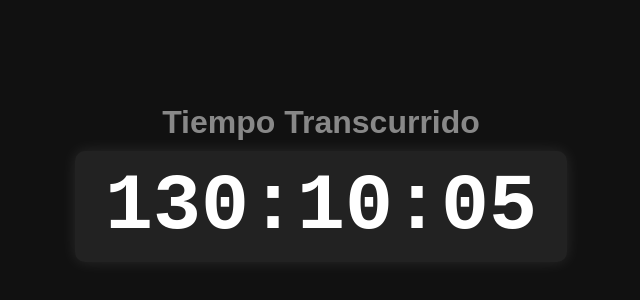
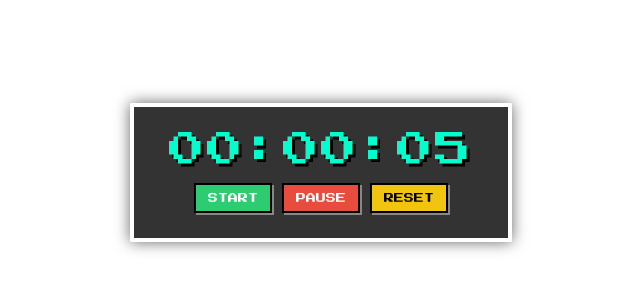
Before and after one commit to nobodyst/contador, a plain HTML site: page index.html in a window 1280 px wide. Shown: the part 228-528 px from the top of the page, without its empty margins (319-959 px from the left). Drawn offline with Linux system fonts and the light colour scheme.

Commit message:
contador de 0

```diff
--- a/index.html
+++ b/index.html
@@ -3,71 +3,147 @@
 <head>
     <meta charset="UTF-8">
     <meta name="viewport" content="width=device-width, initial-scale=1.0">
-    <title>Contador de Tiempo</title>
+    <title>Contador Retro Stream</title>
+
+    <link href="https://fonts.googleapis.com/css2?family=Press+Start+2P&display=swap" rel="stylesheet">
+
     <style>
+        /* 2. ESTILOS CSS CON LA FUENTE RETRO APLICADA */
         body {
-            font-family: Arial, sans-serif;
+            margin: 0;
+            padding: 0;
+            background-color: transparent; /* Fondo transparente ideal para OBS */
             display: flex;
             justify-content: center;
             align-items: center;
             height: 100vh;
-            margin: 0;
-            background-color: #111;
-            color: #fff;
+            overflow: hidden;
+            font-family: 'Press Start 2P', cursive; /* Aplicamos la fuente a todo */
+            color: #ffffff;
         }
-        .contador-contenedor {
+
+        /* Contenedor del contador con estética Pixel Art */
+        .contador-container {
             text-align: center;
+            background-color: rgba(0, 0, 0, 0.8); /* Fondo oscuro semitransparente */
+            padding: 25px 35px;
+            border: 4px solid #ffffff;
+            border-radius: 2px;
+            box-shadow: 0px 0px 15px rgba(0, 0, 0, 0.6);
         }
-        h1 {
-            font-size: 2rem;
-            margin-bottom: 10px;
-            color: #888;
+
+        /* Estilo y tamaño de los números del contador */
+        .tiempo {
+            font-size: 36px; /* Tamaño grande y legible */
+            letter-spacing: 2px;
+            color: #00ffcc; /* Color cian estilo neón retro */
+            text-shadow: 3px 3px 0px #000000;
+            margin-bottom: 15px;
         }
-        #tiempo {
-            font-size: 5rem;
-            font-weight: bold;
-            font-family: monospace;
-            background: #222;
-            padding: 10px 30px;
-            border-radius: 10px;
-            box-shadow: 0 0 15px rgba(255,255,255,0.1);
+
+        /* Botones de control (Por si necesitas interactuar con ellos) */
+        .controles {
+            display: flex;
+            gap: 10px;
+            justify-content: center;
         }
+
+        button {
+            font-family: 'Press Start 2P', cursive;
+            font-size: 10px;
+            padding: 8px 12px;
+            cursor: pointer;
+            background-color: #ffffff;
+            color: #000000;
+            border: 2px solid #000000;
+            box-shadow: 2px 2px 0px #888888;
+        }
+
+        button:active {
+            transform: translate(2px, 2px);
+            box-shadow: 0px 0px 0px #888888;
+        }
+
+        button.btn-start { background-color: #2ecc71; color: white; }
+        button.btn-pause { background-color: #e74c3c; color: white; }
+        button.btn-reset { background-color: #f1c40f; color: black; }
     </style>
 </head>
 <body>
 
-    <div class="contador-contenedor">
-        <h1>Tiempo Transcurrido</h1>
-        <div id="tiempo">130:10:00</div>
+    <div class="contador-container">
+        <div class="tiempo" id="display-tiempo">00:00:00</div>
+
+        <div class="controles">
+            <button class="btn-start" onclick="iniciarContador()">START</button>
+            <button class="btn-pause" onclick="pausarContador()">PAUSE</button>
+            <button class="btn-reset" onclick="reiniciarContador()">RESET</button>
+        </div>
     </div>
 
     <script>
-        // VALORES ACTUALIZADOS AQUÍ:
-        let horas = 130;
-        let minutes = 10;
-        let segundos = 0;
+        // Forzamos la eliminación de cualquier caché antigua que tuviera las 130 horas guardadas
+        localStorage.removeItem('contador_tiempo_guardado');
 
-        function actualizarContador() {
-            segundos++;
+        let totalSegundos = 0; // REINICIADO A 0 SEGUNDOS DE FORMA PRESETEADA
+        let intervalo = null;
+        let enEjecucion = false;
 
-            if (segundos >= 60) {
-                segundos = 0;
-                minutes++;
-            }
-            if (minutes >= 60) {
-                minutes = 0;
-                horas++;
-            }
+        const displayTiempo = document.getElementById('display-tiempo');
 
-            let hrsFormateadas = horas.toString().padStart(2, '0');
-            let minsFormateados = minutes.toString().padStart(2, '0');
-            let segsFormateados = segundos.toString().padStart(2, '0');
+        // Convierte los segundos totales a formato legible HH:MM:SS
+        function actualizarDisplay() {
+            let horas = Math.floor(totalSegundos / 3600);
+            let minutos = Math.floor((totalSegundos % 3600) / 60);
+            let segundos = totalSegundos % 60;
 
-            document.getElementById("tiempo").innerText = `${hrsFormateadas}:${minsFormateados}:${segsFormateados}`;
+            // Agrega un cero a la izquierda si el número es menor a 10
+            let hrsTexto = horas.toString().padStart(2, '0');
+            let minTexto = minutos.toString().padStart(2, '0');
+            let segTexto = segundos.toString().padStart(2, '0');
+
+            displayTiempo.innerText = `${hrsTexto}:${minTexto}:${segTexto}`;
         }
 
-        setInterval(actualizarContador, 1000);
+        // Incrementa el tiempo segundo a segundo
+        function temporizador() {
+            totalSegundos++;
+            actualizarDisplay();
+            // Guarda el progreso actual por si se recarga la página o el stream por error
+            localStorage.setItem('contador_tiempo_guardado', totalSegundos);
+        }
+
+        function iniciarContador() {
+            if (!enEjecucion) {
+                enEjecucion = true;
+                intervalo = setInterval(temporizador, 1000);
+            }
+        }
+
+        function pausarContador() {
+            clearInterval(intervalo);
+            enEjecucion = false;
+        }
+
+        function reiniciarContador() {
+            clearInterval(intervalo);
+            enEjecucion = false;
+            totalSegundos = 0;
+            localStorage.removeItem('contador_tiempo_guardado');
+            actualizarDisplay();
+        }
+
+        // Al cargar la página, comprueba si hay un contador limpio en ejecución
+        const cacheTiempo = localStorage.getItem('contador_tiempo_guardado');
+        if (cacheTiempo !== null) {
+            totalSegundos = parseInt(cacheTiempo, 10);
+        } else {
+            totalSegundos = 0;
+        }
+
+        // Renderizado e inicio automático del contador al abrirse
+        actualizarDisplay();
+        iniciarContador();
     </script>
-
 </body>
 </html>
```
